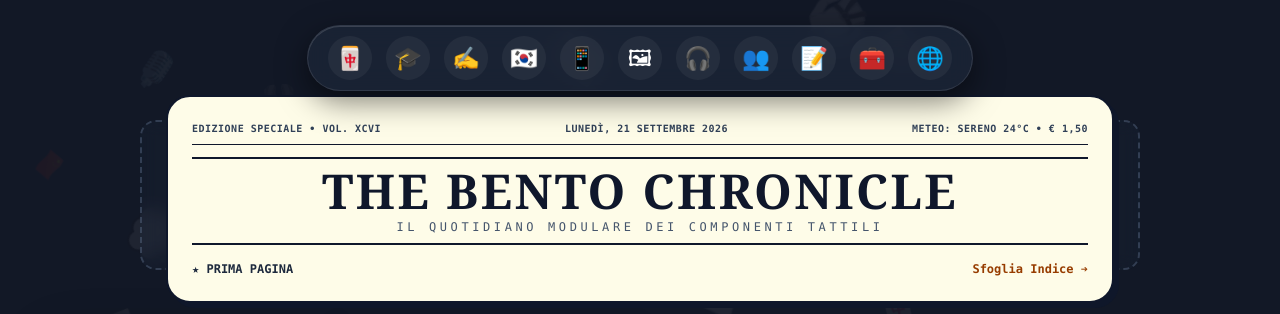
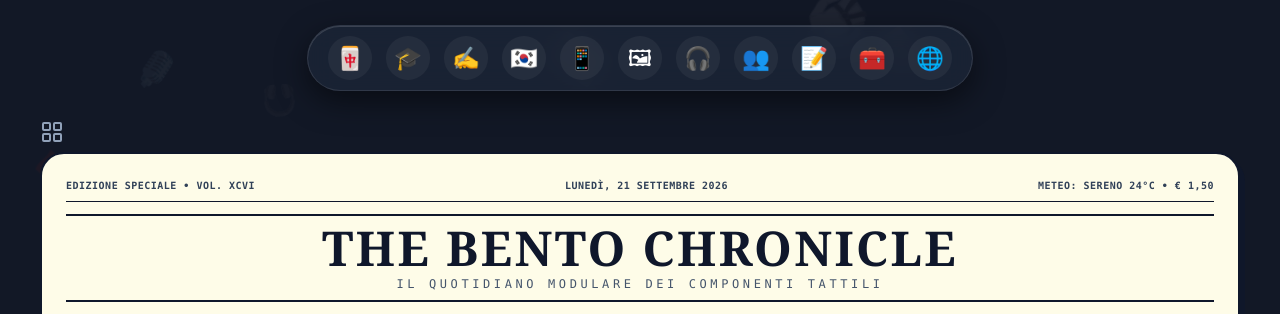
Before and after one commit to scottino2019-glitch/Il-mio-Hub-linguistico-, a React (Vite) app: page / in a window 1280 px wide. Shown: the top 314 px of the page. Built offline with nearby package versions, Linux system fonts and the light colour scheme; a web font is replaced by a local one.

Commit message:
Update App.tsx

```diff
--- a/src/App.tsx
+++ b/src/App.tsx
@@ -70,12 +70,11 @@ export default function App() {
 
       {/* 3. HEADER SEGNAPOSTO */}
       <header className="max-w-[1200px] mx-auto text-center mb-10 relative z-30">
-        <div className="w-full flex justify-center mb-4">
-          <div className="w-full max-w-[1000px] h-[150px] rounded-2xl border-2 border-dashed border-slate-500/40 bg-slate-800/25 backdrop-blur-sm flex flex-col items-center justify-center px-6">
+
             <LayoutGrid className="w-6 h-6 text-slate-400 mb-2" />
           <BentoChronicleHeader />
-          </div>
-        </div>
+
+
 
       </header>
 
```
